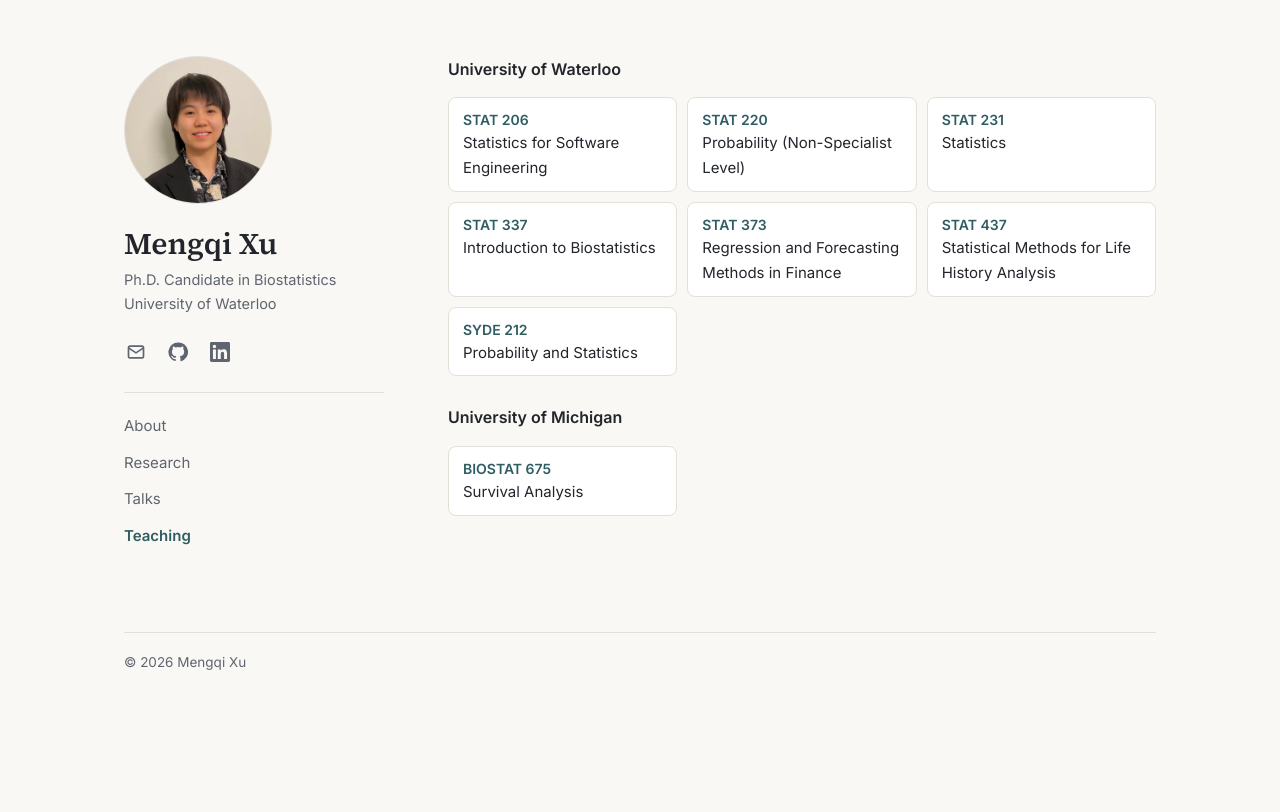
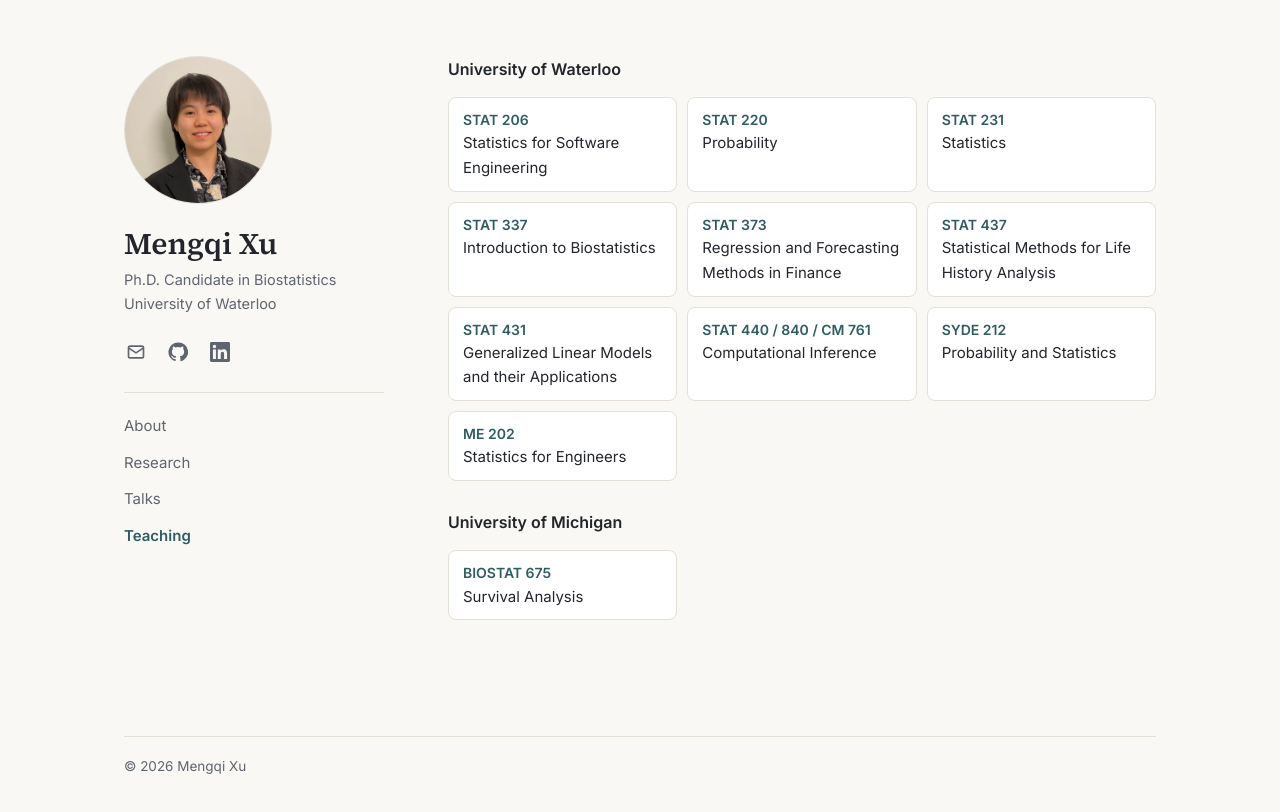
Before and after one commit to mengqi-xu/mengqi-xu.github.io, a plain HTML site: page teaching.html in a window 1280 px wide. Drawn offline with Linux system fonts and the light colour scheme.

Commit message:
Update bio, tags, talks, teaching

```diff
--- a/teaching.html
+++ b/teaching.html
@@ -39,12 +39,15 @@
       <h3 style="margin-bottom:15px">University of Waterloo</h3>
       <ul class="course-grid">
         <li><span class="code">STAT 206</span>Statistics for Software Engineering</li>
-        <li><span class="code">STAT 220</span>Probability (Non-Specialist Level)</li>
+        <li><span class="code">STAT 220</span>Probability</li>
         <li><span class="code">STAT 231</span>Statistics</li>
         <li><span class="code">STAT 337</span>Introduction to Biostatistics</li>
         <li><span class="code">STAT 373</span>Regression and Forecasting Methods in Finance</li>
         <li><span class="code">STAT 437</span>Statistical Methods for Life History Analysis</li>
+        <li><span class="code">STAT 431</span>Generalized Linear Models and their Applications</li>
+        <li><span class="code">STAT 440 / 840 / CM 761</span> Computational Inference</li>
         <li><span class="code">SYDE 212</span>Probability and Statistics</li>
+        <li><span class="code">ME 202</span>Statistics for Engineers</li>
       </ul>
       <h3 style="margin:28px 0 15px">University of Michigan</h3>
       <ul class="course-grid">
```
Also changed, not shown: index.html (+2 -4 lines), talks.html (+1 -1 lines).
